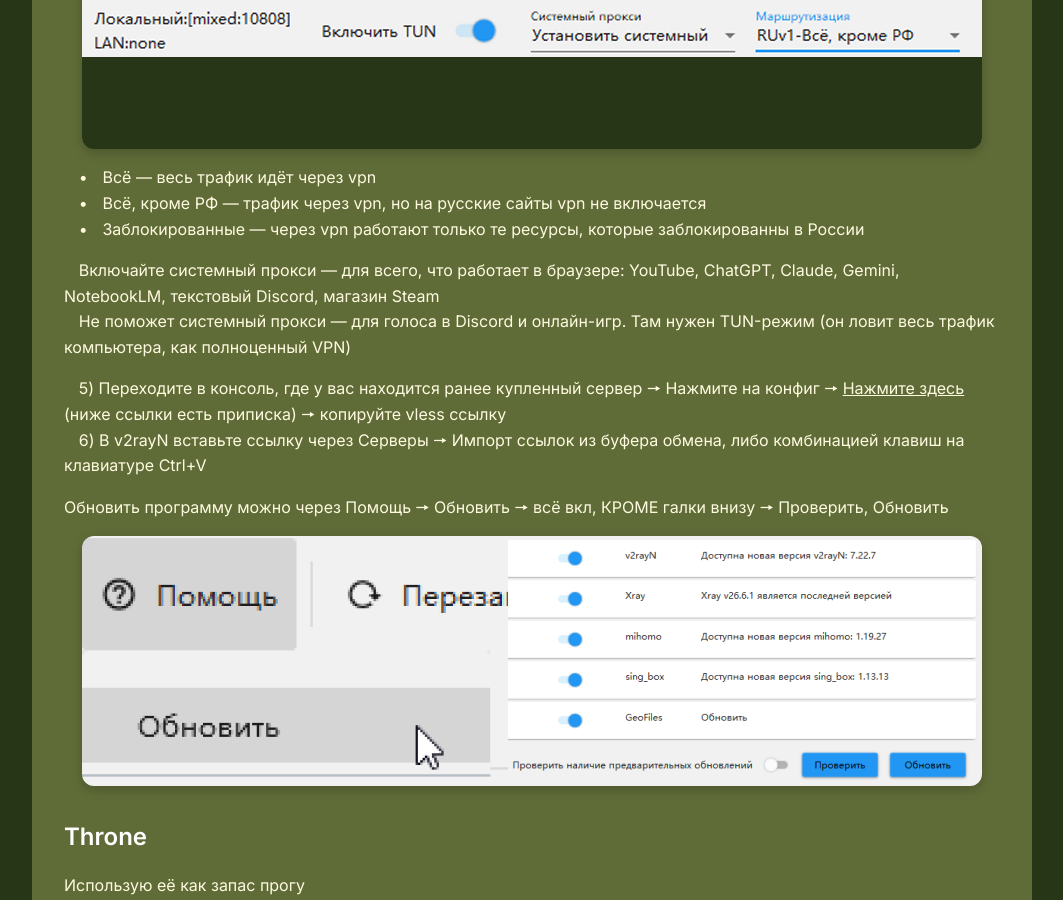
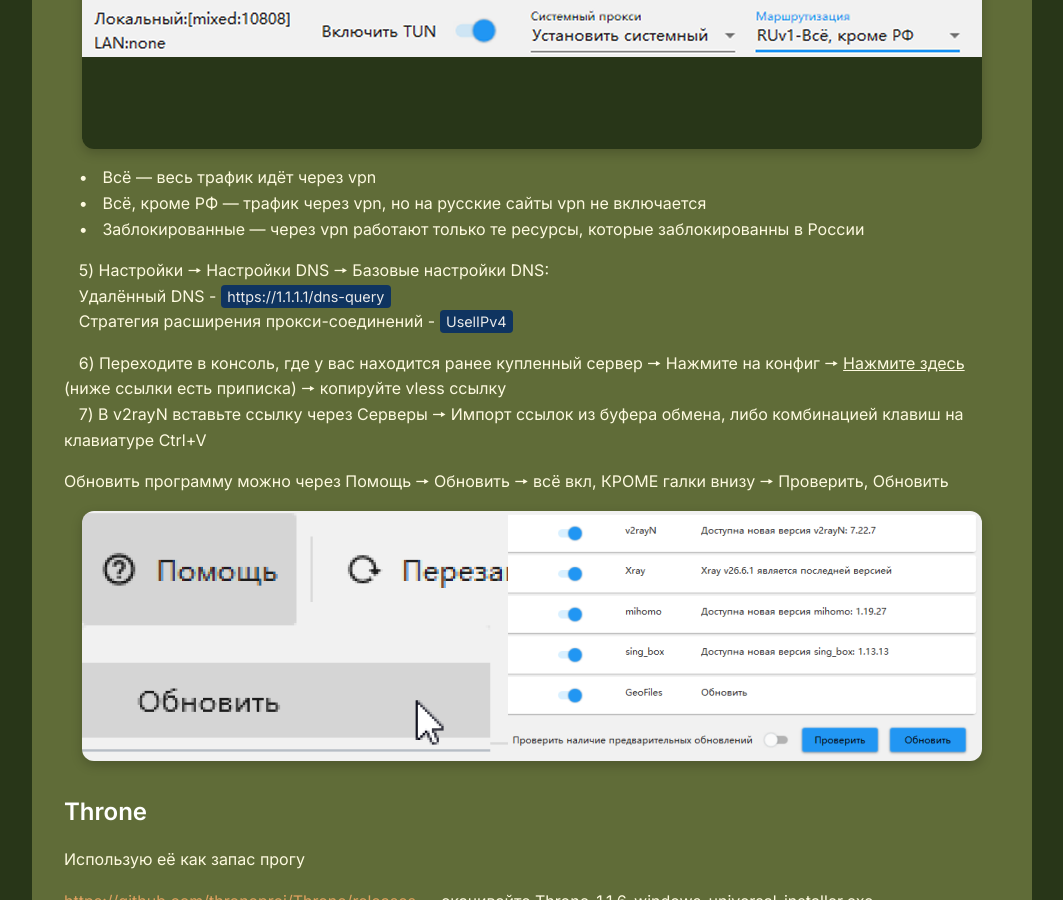
Before and after one commit to mysor-ka/mysor-ka.github.io, a Jekyll site: the page built from _posts/2026-06-13-Установка VPN.markdown, in a window 1280 px wide and 900 px high, scrolled down 6974 px. Shown: the whole window, without its empty margins (124-1187 px from the left). Built offline with Jekyll 4.4.1, drawn with Linux system fonts in a browser that asks for light colours; some of the changed text lies outside the part shown.

Commit message:
Update 2026-06-13-Установка VPN.markdown

```diff
--- a/_posts/2026-06-13-Установка VPN.markdown
+++ b/_posts/2026-06-13-Установка VPN.markdown
@@ -350,12 +350,13 @@ excerpt: "Купим страну, Настроим конфиг, Подключ
 <br>ㅤ•ㅤВсё, кроме РФ — трафик через vpn, но на русские сайты vpn не включается
 <br>ㅤ•ㅤЗаблокированные — через vpn работают только те ресурсы, которые заблокированны в России
 
-ㅤВключайте системный прокси — для всего, что работает в браузере: YouTube, ChatGPT, Claude, Gemini, NotebookLM, текстовый Discord, магазин Steam
-<br>ㅤНе поможет системный прокси — для голоса в Discord и онлайн-игр. Там нужен TUN-режим (он ловит весь трафик компьютера, как полноценный VPN)
+ㅤ5) Настройки 🠖 Настройки DNS 🠖 Базовые настройки DNS:
+<br>ㅤУдалённый DNS - `https://1.1.1.1/dns-query`
+<br>ㅤСтратегия расширения прокси-соединений - `UselIPv4`
 
-ㅤ5) Переходите в консоль, где у вас находится ранее купленный сервер 🠖 Нажмите на конфиг 🠖 <u>Нажмите здесь</u> (ниже ссылки есть приписка) 🠖 копируйте vless ссылку
+ㅤ6) Переходите в консоль, где у вас находится ранее купленный сервер 🠖 Нажмите на конфиг 🠖 <u>Нажмите здесь</u> (ниже ссылки есть приписка) 🠖 копируйте vless ссылку
 <br>
-ㅤ6) В v2rayN вставьте ссылку через Серверы 🠖 Импорт ссылок из буфера обмена, либо комбинацией клавиш на клавиатуре Ctrl+V
+ㅤ7) В v2rayN вставьте ссылку через Серверы 🠖 Импорт ссылок из буфера обмена, либо комбинацией клавиш на клавиатуре Ctrl+V
 
 Обновить программу можно через Помощь 🠖 Обновить 🠖 всё вкл, КРОМЕ галки внизу 🠖 Проверить, Обновить
 
@@ -385,6 +386,11 @@ excerpt: "Купим страну, Настроим конфиг, Подключ
 
 ㅤ2) Переходите в консоль, где у вас находится ранее купленный сервер 🠖 Нажмите на конфиг 🠖 Можете копировать оригинальную ссылку, например, https://connect.stealthsurf.net/to/............
 <br>ㅤ3) Вставьте ссылку либо Приложение 🠖 Добавить из буфера обмена, либо через комбинацию клавиш Ctrl+V
+
+ㅤ4) Настройки 🠖 Настройки Маршрутизации 🠖 DNS:
+<br>ㅤУдалённый DNS - `https://1.1.1.1/dns-query`
+<br>ㅤDNS-сервер по умолчанию - `включить DNS-маршрутизацию`
+
 
 ㅤОбновить версию можно через специальную кнопку в шапке Обновление
 
```
